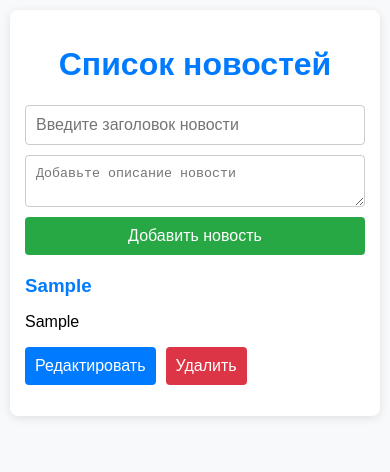
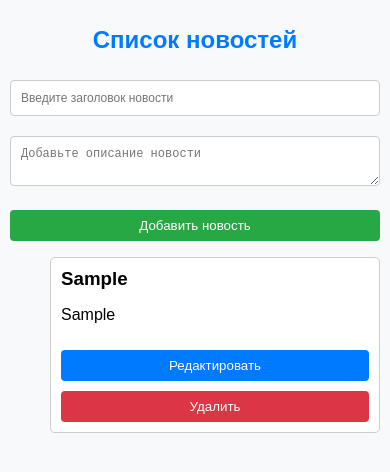
Before and after one commit to Nadezhda-97/crud, a React (Vite) app in the folder crud-app/: page / in a window 390 px wide. Both pictures are taken after typing "Sample", "Sample" into the empty fields and a click on the button "Добавить новость". Shown: the top 472 px of the page. Built offline with nearby package versions, Linux system fonts and the light colour scheme.

Commit message:
update index.css

```diff
--- a/crud-app/src/styles/index.css
+++ b/crud-app/src/styles/index.css
@@ -2,15 +2,7 @@ body {
   font-family: Arial, sans-serif;
   background-color: #f8f9fa;
   margin: 0;
-}
-
-.container {
-  max-width: 600px;
-  margin: 20px auto;
   padding: 20px;
-  background: white;
-  border-radius: 8px;
-  box-shadow: 0 2px 10px rgba(0, 0, 0, 0.1);
 }
 
 h1 {
@@ -18,23 +10,18 @@ h1 {
   color: #007BFF;
 }
 
-form {
-  display: flex;
-  flex-direction: column;
-  margin-bottom: 20px;
-}
-
 input[type="text"],
 textarea {
+  width: 100%;
   padding: 10px;
-  margin-bottom: 10px;
+  margin: 10px 0;
   border: 1px solid #ccc;
   border-radius: 4px;
   box-sizing: border-box;
 }
 
 button {
-  padding: 10px;
+  padding: 10px 15px;
   border: none;
   border-radius: 4px;
   color: #fff;
@@ -45,15 +32,19 @@ button[type="submit"] {
   background-color: #28A745;
 }
 
-button.edit,
-button.save {
+button.edit {
   background-color: #007BFF;
-  margin-right: 10px; /* ??? */
+  margin-right: 10px;
 }
 
 button.delete,
 button.cancel {
   background-color: #DC3545;
+}
+
+button.save {
+  background-color: #28a745;
+  margin-right: 10px;
 }
 
 button:hover {
@@ -64,48 +55,46 @@ button:active {
   transform: scale(0.95);
 }
 
-ul {
-  list-style-type: none;
-  padding: 0;
+/* Стили для списка новостей */
+.news-item {
+  border: 1px solid #ccc;
+  padding: 10px;
+  margin: 10px 0;
+  background-color: white;
+  border-radius: 5px;
 }
 
-li {
-  display: flex;
-  justify-content: space-between;
-  align-items: center;
-  padding: 10px;
-  border: 1px solid #ccc;
-  border-radius: 4px;
-  margin-bottom: 10px;
-  background-color: #fafafa;
+.news-item h3 {
+  margin: 0;
 }
 
-.news-title {
-  margin: 0 0 10px 0;
-  color: #007BFF;
-}
-
-@media (max-width: 600px) {
-  .container {
-    margin: 10px;
-    padding: 15px;
+@media (max-width: 768px) {
+  body {
+    padding: 10px;
   }
 
-  input {
-    font-size: 16px;
+  input[type="text"],
+  textarea {
+    font-size: 14px;
   }
 
   button {
-    font-size: 16px;
+    width: 100%;
+    margin-top: 10px;
+  }
+}
+
+@media (max-width: 480px) {
+  h1 {
+    font-size: 24px;
   }
 
-  li {
-    flex-direction: column;
-    align-items: flex-start;
+  input[type="text"],
+  textarea {
+    font-size: 12px;
   }
 
-  li button {
-    width: 100%;
-    margin-top: 5px;
+  button {
+    padding: 8px;
   }
 }
```
